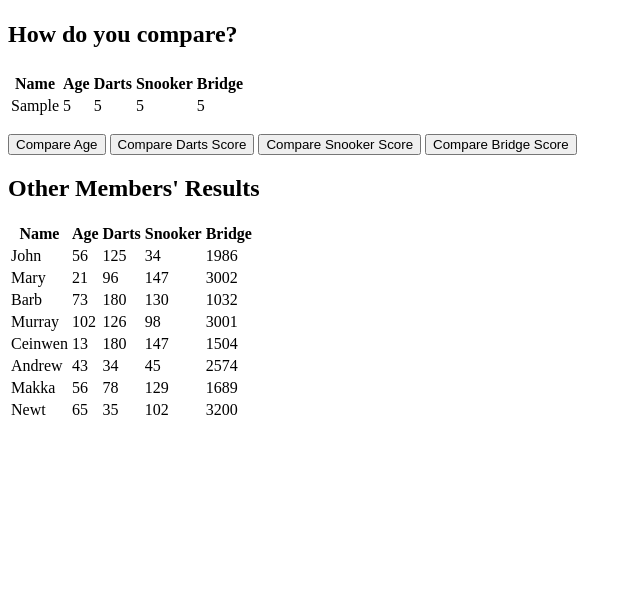
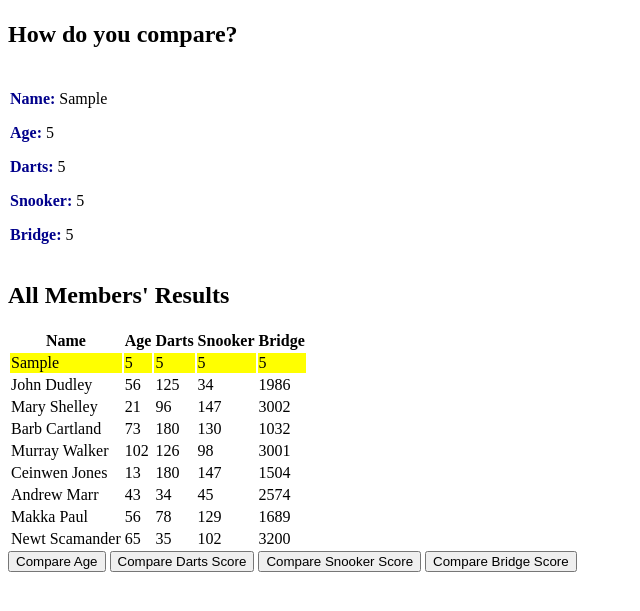
Before and after one commit to emmahewson/javascript-tests-1, a plain HTML site: page index.html in a window 1280 px wide. Both pictures are taken after typing "Sample", "5", "5", "5", "5" into the empty fields and a click on the input "Submit". Shown: the part 61-672 px from the top of the page, without its empty margins (0-640 px from the left). Drawn offline with Linux system fonts and the light colour scheme.

Commit message:
add user data to table and style changes to user data text

```diff
--- a/assets/css/style.css
+++ b/assets/css/style.css
@@ -0,0 +1,3 @@
+#compare-div {
+    display: none;
+}
--- a/assets/js/script.js
+++ b/assets/js/script.js
@@ -1,5 +1,7 @@
+// member details array
+
 let members = [{
-        name: 'John',
+        name: 'John Dudley',
         age: 56,
         scores: {
             darts: 125,
@@ -8,7 +10,7 @@ let members = [{
         },
     },
     {
-        name: 'Mary',
+        name: 'Mary Shelley',
         age: 21,
         scores: {
             darts: 96,
@@ -17,7 +19,7 @@ let members = [{
         },
     },
     {
-        name: 'Barb',
+        name: 'Barb Cartland',
         age: 73,
         scores: {
             darts: 180,
@@ -26,7 +28,7 @@ let members = [{
         },
     },
     {
-        name: 'Murray',
+        name: 'Murray Walker',
         age: 102,
         scores: {
             darts: 126,
@@ -35,7 +37,7 @@ let members = [{
         },
     },
     {
-        name: 'Ceinwen',
+        name: 'Ceinwen Jones',
         age: 13,
         scores: {
             darts: 180,
@@ -44,7 +46,7 @@ let members = [{
         },
     },
     {
-        name: 'Andrew',
+        name: 'Andrew Marr',
         age: 43,
         scores: {
             darts: 34,
@@ -53,7 +55,7 @@ let members = [{
         },
     },
     {
-        name: 'Makka',
+        name: 'Makka Paul',
         age: 56,
         scores: {
             darts: 78,
@@ -62,7 +64,7 @@ let members = [{
         },
     },
     {
-        name: 'Newt',
+        name: 'Newt Scamander',
         age: 65,
         scores: {
             darts: 35,
@@ -73,49 +75,59 @@ let members = [{
 ];
 
 
+
+// Submit Details - Helper Functions
+
+// Function to capitalise array key names
 function capitalise(string) {
     return string.charAt(0).toUpperCase() + string.slice(1);
 }
 
+// Function to change styling on user results (helper for userResultsPrint)
+function userResultsStyling() {
+    let keys = document.getElementsByClassName("user-data-keys");
 
-function userResultsTable() {
+    for (key of keys) {
+        key.style.fontWeight = "bold";
+        key.style.color = 'darkblue'
+    }
+}
+
+// Function to put the user's details in to a table
+function userResultsPrint() {
     let name = document.getElementById('name');
     let age = document.getElementById('age');
     let darts = document.getElementById('darts');
     let snooker = document.getElementById('snooker');
     let bridge = document.getElementById('bridge');
 
-    let userResultsTable = document.createElement('table');
+    let userResultsText = document.createElement('table');
 
-    let userTableHtml = `
-    <thead>
-        <tr>
-            <th>${capitalise(name.name)}</th>
-            <th>${capitalise(age.name)}</th>
-            <th>${capitalise(darts.name)}</th>
-            <th>${capitalise(snooker.name)}</th>
-            <th>${capitalise(bridge.name)}</th>
-        </tr>
-    </thead>
-    <tbody>
-        <tr>
-            <td id="user-name">${name.value}</td>
-            <td id="user-age">${age.value}</td>
-            <td id="user-darts">${darts.value}</td>
-            <td id="user-snooker">${snooker.value}</td>
-            <td id="user-bridge">${bridge.value}</td>
-        </tr>
-    </tbody>
-    `
-    userResultsTable.innerHTML = userTableHtml;
-    document.getElementById("results-user").appendChild(userResultsTable);
+    let userResultsHtml = `
+
+    <p><span class="user-data-keys">${capitalise(name.name)}:</span> <span id="user-name">${name.value}</span></p>
+    <p><span class="user-data-keys">${capitalise(age.name)}:</span> <span id="user-age">${age.value}</span></p>
+    <p><span class="user-data-keys">${capitalise(darts.name)}:</span> <span id="user-darts">${darts.value}</span></p>
+    <p><span class="user-data-keys">${capitalise(snooker.name)}:</span> <span id="user-snooker">${snooker.value}</span></p>
+    <p><span class="user-data-keys">${capitalise(bridge.name)}:</span> <span id="user-bridge">${bridge.value}</span></p>`
+
+
+    userResultsText.innerHTML = userResultsHtml;
+    document.getElementById("results-user").appendChild(userResultsText);
+    userResultsStyling();
+
 }
 
-
+// Function to create a table from the members array and to add user data at the top
 function createMemberResultsTable() {
+    let name = document.getElementById('name');
+    let age = document.getElementById('age');
+    let darts = document.getElementById('darts');
+    let snooker = document.getElementById('snooker');
+    let bridge = document.getElementById('bridge');
 
     let html = `
-        <h2>Other Members' Results</h2>
+        <h2>All Members' Results</h2>
         <table>
         <thead>
         <tr>
@@ -127,6 +139,13 @@ function createMemberResultsTable() {
         </tr>
         </thead>
         <tbody>
+            <tr id="user-row">
+                <td>${name.value}</td>
+                <td>${age.value}</td>
+                <td>${darts.value}</td>
+                <td>${snooker.value}</td>
+                <td>${bridge.value}</td>
+            </tr>
 `;
 
     for (i of members) {
@@ -142,15 +161,20 @@ function createMemberResultsTable() {
         html += rowHtml;
     }
     html += `
-    </tbody>
+        </tbody>
   </table>
   `;
 
     document.getElementById('results-others').innerHTML = html;
+    document.getElementById('user-row').style.backgroundColor = 'yellow';
+}
+
+// Function to append the user's scores to the member's table
+function appendUserScores() {
 
 }
 
-
+// Function to clear the inputs from the input boxes (not needed as form disappears but leaving for reference)
 function clearBoxes() {
     let answerBoxes = document.getElementsByClassName("answer-box");
     for (let answerBox of answerBoxes) {
@@ -158,23 +182,30 @@ function clearBoxes() {
     }
 }
 
-
+// Function to hide and reveal elements on 'submit' click
 function changeElements() {
     let form = document.getElementById("stats-form");
     form.style.display = 'none';
     let openingText = document.getElementById("opening-text");
     openingText.innerHTML = "<p>How do you compare?</p>";
+    let compareDiv = document.getElementById("compare-div");
+    compareDiv.style.display = 'block';
+}
+
+// Main function for Submission of User Data (helper functions above)
+function handleSubmit(event) {
+    event.preventDefault();
+    changeElements();
+    userResultsPrint();
+    createMemberResultsTable();
+
 }
 
 
-function handleSubmit(event) {
-    event.preventDefault();
-    userResultsTable();
-    createMemberResultsTable();
-    clearBoxes();
-    changeElements();
-}
+// Comparison functions - buttons
 
+
+// Helper function - age comparison - iterates through array to return average
 function compareMaster(arr, num) {
     let totalNum = 0;
     let noOfMembers = 0;
@@ -186,9 +217,11 @@ function compareMaster(arr, num) {
     return Math.floor(totalNum / noOfMembers);
 }
 
+
+// Function to compare ages (uses helper function above)
 function compareAge() {
     let averageAge = compareMaster(members, 'age');
-    let ageCompareText = document.getElementById("age-compare-text");
+    let compareText = document.getElementById("compare-text");
     let userAge = document.getElementById('user-age').textContent;
     let ageComparison = "";
     if (userAge > averageAge) {
@@ -199,10 +232,85 @@ function compareAge() {
         ageComparison = "You are exactly the average age!";
     };
 
-    ageCompareText.innerHTML = `
+    compareText.innerHTML = `
         <p>The average age is ${averageAge}</p>
         <p>Your age is ${userAge}</p>
         <p>${ageComparison}</p>`
 
+}
 
+
+// Helper function - scores comparison - iterates through array to return average
+function compareScoresMaster(arr, num, num2) {
+    let totalNum = 0;
+    let noOfMembers = 0;
+
+    for(let member of arr) {
+        totalNum += member[num][num2];
+        noOfMembers++;
+    }
+    return Math.floor(totalNum / noOfMembers);
 }
+
+
+// Function to compare darts scores (uses helper function above)
+function compareDarts() {
+    let averageScore = compareScoresMaster(members, 'scores', 'darts');
+    let compareText = document.getElementById("compare-text");
+    let userScore = document.getElementById('user-darts').textContent;
+    let scoreComparison = "";
+    if (userScore > averageScore) {
+        scoreComparison = "Your score is " + (userScore - averageScore) + " points higher than the average! Congratulations!";
+    } else if (userScore < averageScore) {
+        scoreComparison = "Your score is " + (averageScore - userScore) + " points lower than the average.";
+    } else if (userScore === averageScore) {
+        scoreComparison = "Your score is perfectly average!";
+    };
+
+    compareText.innerHTML = `
+        <p>The average darts score is ${averageScore}</p>
+        <p>Your score is ${userScore}</p>
+        <p>${scoreComparison}</p>`
+}
+
+
+// Function to compare snooker scores (uses helper function above)
+function compareSnooker() {
+    let averageScore = compareScoresMaster(members, 'scores', 'snooker');
+    let compareText = document.getElementById("compare-text");
+    let userScore = document.getElementById('user-snooker').textContent;
+    let scoreComparison = "";
+    if (userScore > averageScore) {
+        scoreComparison = "Your score is " + (userScore - averageScore) + " points higher than the average! Congratulations!";
+    } else if (userScore < averageScore) {
+        scoreComparison = "Your score is " + (averageScore - userScore) + " points lower than the average.";
+    } else if (userScore === averageScore) {
+        scoreComparison = "Your score is perfectly average!";
+    };
+
+    compareText.innerHTML = `
+        <p>The average snooker score is ${averageScore}</p>
+        <p>Your score is ${userScore}</p>
+        <p>${scoreComparison}</p>`
+}
+
+
+// Function to compare bridge scores (uses helper function above)
+function compareBridge() {
+    let averageScore = compareScoresMaster(members, 'scores', 'bridge');
+    let compareText = document.getElementById("compare-text");
+    let userScore = document.getElementById('user-bridge').textContent;
+    let scoreComparison = "";
+    if (userScore > averageScore) {
+        scoreComparison = "Your score is " + (userScore - averageScore) + " points higher than the average! Congratulations!";
+    } else if (userScore < averageScore) {
+        scoreComparison = "Your score is " + (averageScore - userScore) + " points lower than the average.";
+    } else if (userScore === averageScore) {
+        scoreComparison = "Your score is perfectly average!";
+    };
+
+    compareText.innerHTML = `
+        <p>The average bridge score is ${averageScore}</p>
+        <p>Your score is ${userScore}</p>
+        <p>${scoreComparison}</p>`
+}
--- a/index.html
+++ b/index.html
@@ -42,14 +42,15 @@
 
         <div id="results-user"></div>
 
-        <div class="compare-div">
-            <p id="age-compare-text"></p>
+        <div id="results-others">
+        </div>
+
+        <div id="compare-div">
             <button onclick="compareAge()">Compare Age</button>
-            <button onclick="compareDarts">Compare Darts Score</button>
-            <button onclick="compareSnooker">Compare Snooker Score</button>
-            <button onclick="compareBridge">Compare Bridge Score</button>
-        </div>
-        <div id="results-others">
+            <button onclick="compareDarts()">Compare Darts Score</button>
+            <button onclick="compareSnooker()">Compare Snooker Score</button>
+            <button onclick="compareBridge()">Compare Bridge Score</button>
+            <p id="compare-text"></p>
         </div>
     </div>
 
```
